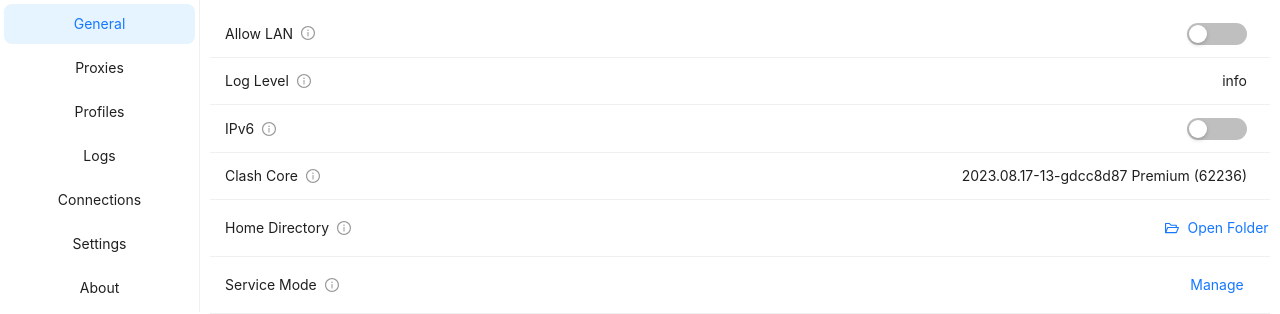
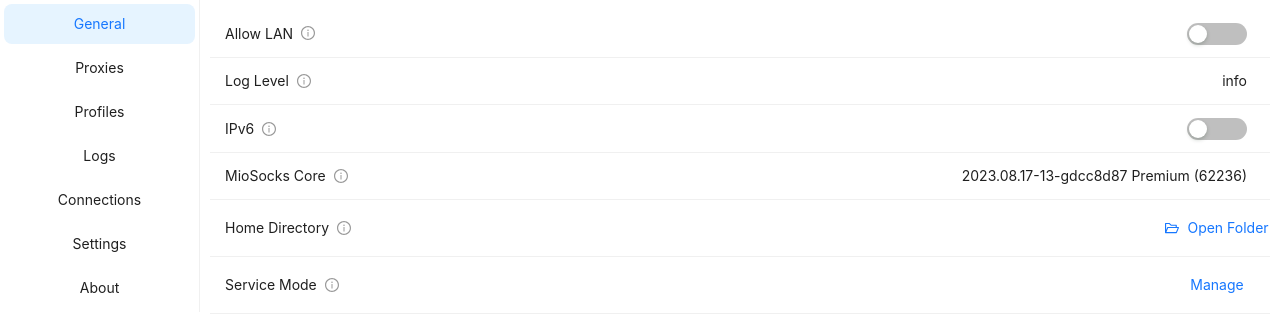
Before and after one commit to InWILL/MioSocks-GUI, a React (Vite) app in the folder frontend/: page / in a window 1280 px wide. Shown: the top 314 px of the page. Built offline with nearby package versions, Linux system fonts and the light colour scheme.

Commit message:
Update General.tsx

```diff
--- a/frontend/src/General.tsx
+++ b/frontend/src/General.tsx
@@ -19,7 +19,7 @@ const settingsData = [
     control: <Switch defaultChecked={false} />
   },
   {
-    title: 'Clash Core',
+    title: 'MioSocks Core',
     tooltip: '内核版本信息',
     control: <Text>2023.08.17-13-gdcc8d87 Premium (62236)</Text>
   },
```
